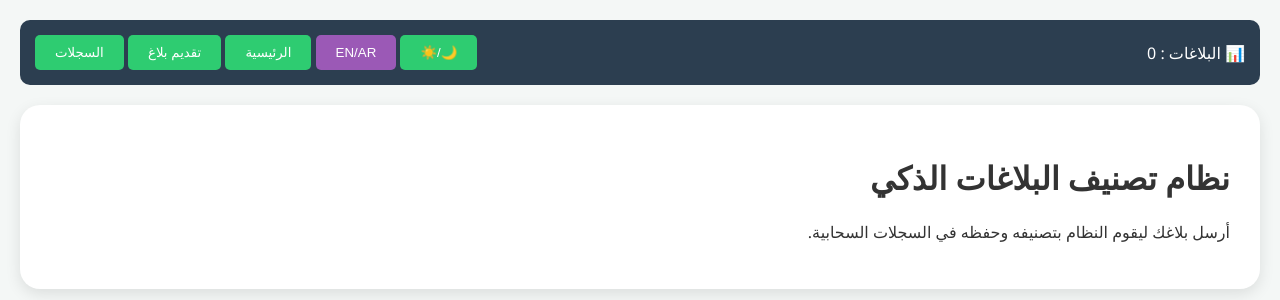
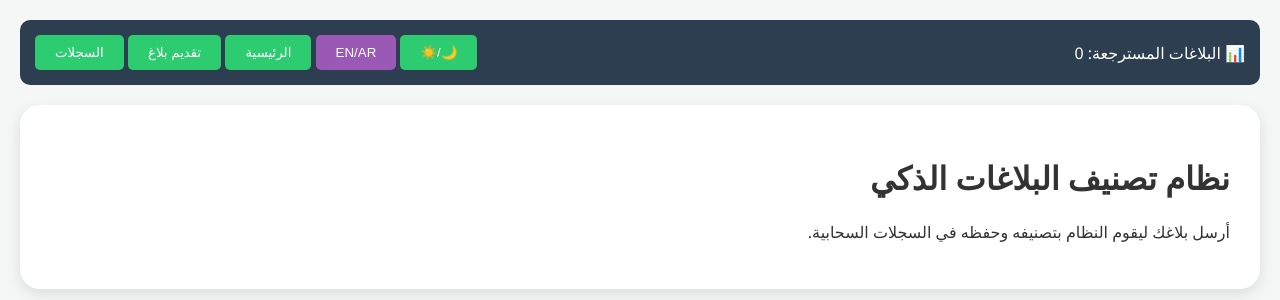
Before and after one commit to AmAnn90876/Classifier-7, a Flask app: page / in a window 1280 px wide. Shown: the top 300 px of the page. Run offline with Flask 3, Linux system fonts and the light colour scheme; parts of the project's set-up code (start-up, migrations or seed data) failed here and were passed over.

Commit message:
Update index.html
Signed-off-by: RehamAbdulaah <rhamalqrny43@gmail.com>

```diff
--- a/templates/index.html
+++ b/templates/index.html
@@ -1,140 +1,279 @@
 <!DOCTYPE html>
+
 <html lang="ar" dir="rtl" id="htmlTag">
+
 <head>
+
     <meta charset="UTF-8">
+
     <title data-i18n="title">نظام تصنيف البلاغات الذكي</title>
+
     <style>
+
         :root { --bg: #f4f7f6; --card-bg: white; --text: #333; --nav: #2c3e50; }
+
         .dark-mode { --bg: #1a1a1a; --card-bg: #2d2d2d; --text: #eee; --nav: #000; }
+
         body { font-family: 'Segoe UI', sans-serif; background: var(--bg); color: var(--text); margin: 0; padding: 20px; transition: 0.3s; }
+
         .nav-bar { background: var(--nav); color: white; padding: 15px; border-radius: 10px; display: flex; justify-content: space-between; margin-bottom: 20px; align-items: center; }
+
         .page { display: none; background: var(--card-bg); padding: 30px; border-radius: 20px; box-shadow: 0 5px 15px rgba(0,0,0,0.1); }
+
         .active { display: block; }
+
         input, textarea { width: 100%; padding: 10px; margin: 10px 0; border-radius: 5px; border: 1px solid #ccc; background: var(--card-bg); color: var(--text); }
+
         button { background: #2ecc71; color: white; border: none; padding: 10px 20px; border-radius: 5px; cursor: pointer; }
+
         .btn-search { background: #3498db; }
+
         .btn-lang { background: #9b59b6; }
+
         .btn-export { background: #e67e22; margin-top: 10px; }
+
         table { width: 100%; border-collapse: collapse; margin-top: 20px; color: var(--text); }
+
         th, td { border: 1px solid #555; padding: 12px; text-align: right; }
+
         th { background: #f8f9fa; color: #333; }
+
         .search-container { display: flex; gap: 10px; margin-bottom: 20px; }
+
     </style>
+
 </head>
+
 <body>
 
+
+
 <div class="nav-bar">
-    <div>📊 <span data-i18n="reports_count">البلاغات </span>: <span id="count">0</span></div>
+
+    <div>📊 <span data-i18n="reports_count">البلاغات المسترجعة</span>: <span id="count">0</span></div>
+
     <div>
+
         <button onclick="toggleDarkMode()">🌙/☀️</button>
+
         <button class="btn-lang" onclick="toggleLanguage()">EN/AR</button>
+
         <button onclick="showPage('home')" data-i18n="nav_home">الرئيسية</button>
+
         <button onclick="showPage('report')" data-i18n="nav_report">تقديم بلاغ</button>
+
         <button onclick="showPage('logs')" data-i18n="nav_logs">السجلات</button>
+
     </div>
+
 </div>
 
+
+
 <div id="home" class="page active">
+
     <h1 data-i18n="home_title">نظام تصنيف البلاغات الذكي</h1>
+
     <p data-i18n="home_desc">أرسل بلاغك ليقوم النظام بتصنيفه وحفظه في السجلات السحابية.</p>
+
 </div>
 
+
+
 <div id="report" class="page">
+
     <h2 data-i18n="rep_title">تقديم بلاغ جديد</h2>
+
     <input type="text" id="name" placeholder="اسم مقدم البلاغ" data-i18n-placeholder="placeholder_name">
+
     <input type="tel" id="phone" placeholder="رقم الهاتف" data-i18n-placeholder="placeholder_phone">
+
     <textarea id="desc" placeholder="تفاصيل البلاغ..." data-i18n-placeholder="placeholder_desc"></textarea>
+
     <label data-i18n="label_img">إرفاق صورة (اختياري):</label>
+
     <input type="file" id="imageInput" accept="image/*">
+
     <button onclick="classifyAndSubmit()" data-i18n="btn_submit">إرسال وتصنيف</button>
+
 </div>
 
+
+
 <div id="logs" class="page">
+
     <h2 data-i18n="logs_title">سجل البلاغات الخاصة بك</h2>
+
     <div class="search-container">
+
         <input type="tel" id="searchPhone" placeholder="رقم هاتفك" data-i18n-placeholder="placeholder_search">
+
         <button class="btn-search" onclick="loadUserComplaints()" data-i18n="btn_search">عرض السجل</button>
+
     </div>
+
     <button class="btn-export" onclick="exportToCSV()" data-i18n="btn_export">تصدير إلى CSV</button>
+
     <table>
+
         <thead>
+
             <tr>
+
                 <th data-i18n="th_date">التاريخ والوقت</th>
+
                 <th data-i18n="th_desc">التفاصيل</th>
+
                 <th data-i18n="th_cat">التصنيف</th>
+
                 <th data-i18n="th_conf">الثقة</th>
+
             </tr>
+
         </thead>
+
         <tbody id="logsBody"></tbody>
+
     </table>
+
 </div>
 
+
+
 <script>
+
     const translations = {
+
         ar: { title: "نظام تصنيف البلاغات الذكي", nav_home: "الرئيسية", nav_report: "تقديم بلاغ", nav_logs: "السجلات", reports_count: "البلاغات", home_title: "نظام تصنيف البلاغات", home_desc: "أرسل بلاغك ليقوم النظام بتصنيفه.", rep_title: "تقديم بلاغ جديد", placeholder_name: "اسم مقدم البلاغ", placeholder_phone: "رقم الهاتف", placeholder_desc: "تفاصيل البلاغ...", label_img: "إرفاق صورة (اختياري):", btn_submit: "إرسال وتصنيف", logs_title: "سجل البلاغات", placeholder_search: "رقم هاتفك", btn_search: "عرض السجل", btn_export: "تصدير إلى CSV", th_date: "التاريخ", th_desc: "التفاصيل", th_cat: "التصنيف", th_conf: "الثقة", no_data: "لا توجد بلاغات." },
+
         en: { title: "Smart Complaint System", nav_home: "Home", nav_report: "Report", nav_logs: "Logs", reports_count: "Complaints", home_title: "Smart Complaint System", home_desc: "Submit your complaint for classification.", rep_title: "New Report", placeholder_name: "Your Name", placeholder_phone: "Phone Number", placeholder_desc: "Details...", label_img: "Attach image (optional):", btn_submit: "Submit & Classify", logs_title: "My Logs", placeholder_search: "Your Phone", btn_search: "Search", btn_export: "Export to CSV", th_date: "Date", th_desc: "Details", th_cat: "Category", th_conf: "Confidence", no_data: "No complaints found." }
+
     };
 
+
+
     let currentLang = 'ar';
+
     function toggleLanguage() {
+
         currentLang = currentLang === 'ar' ? 'en' : 'ar';
+
         document.getElementById('htmlTag').lang = currentLang;
+
         document.getElementById('htmlTag').dir = currentLang === 'ar' ? 'rtl' : 'ltr';
+
         document.querySelectorAll('[data-i18n]').forEach(el => el.innerText = translations[currentLang][el.dataset.i18n]);
+
         document.querySelectorAll('[data-i18n-placeholder]').forEach(el => el.placeholder = translations[currentLang][el.dataset.i18nPlaceholder]);
+
     }
+
+
 
     function toggleDarkMode() { document.body.classList.toggle('dark-mode'); }
 
+
+
     function showPage(pageId) {
+
         document.querySelectorAll('.page').forEach(p => p.classList.remove('active'));
+
         document.getElementById(pageId).classList.add('active');
+
     }
 
+
+
     async function classifyAndSubmit() {
+
         const name = document.getElementById('name').value.trim();
+
         const phone = document.getElementById('phone').value.trim();
+
         const text = document.getElementById('desc').value;
+
         if (!name || !phone || !text) { alert("يرجى تعبئة البيانات"); return; }
+
         sendData(name, phone, text);
+
     }
 
+
+
     async function sendData(name, phone, text) {
+
         try {
+
             const response = await fetch('/predict', { method: 'POST', headers: {'Content-Type': 'application/json'}, body: JSON.stringify({ complaint: text, name, phone }) });
+
             const data = await response.json();
+
             alert("تم التصنيف بنجاح: " + data.category);
+
             document.getElementById('searchPhone').value = phone;
+
             showPage('logs');
+
             loadUserComplaints();
+
         } catch (e) { alert("خطأ في الاتصال بالسيرفر"); }
+
     }
 
+
+
     async function loadUserComplaints() {
+
         const phone = document.getElementById('searchPhone').value.trim();
+
         const logsBody = document.getElementById('logsBody');
+
         try {
+
             const response = await fetch(`/api/complaints?phone=${phone}`);
+
             const complaints = await response.json();
+
             logsBody.innerHTML = '';
+
             complaints.forEach(c => {
+
                 logsBody.innerHTML += `<tr><td>${c.timestamp}</td><td>${c.text}</td><td>${c.category}</td><td>${c.confidence}</td></tr>`;
+
             });
+
             document.getElementById('count').innerText = complaints.length;
+
         } catch (e) { logsBody.innerHTML = '<tr><td colspan="4">خطأ في جلب البيانات</td></tr>'; }
+
     }
 
+
+
     function exportToCSV() {
+
         let csvContent = "data:text/csv;charset=utf-8,التاريخ,التفاصيل,التصنيف,الثقة\n";
+
         Array.from(document.querySelectorAll('#logsBody tr')).forEach(row => {
+
             csvContent += Array.from(row.querySelectorAll('td')).map(td => td.innerText).join(",") + "\n";
+
         });
+
         const link = document.createElement("a");
+
         link.setAttribute("href", encodeURI(csvContent));
+
         link.setAttribute("download", "reports.csv");
+
         document.body.appendChild(link);
+
         link.click();
+
     }
+
 </script>
+
 </body>
+
 </html>
```
